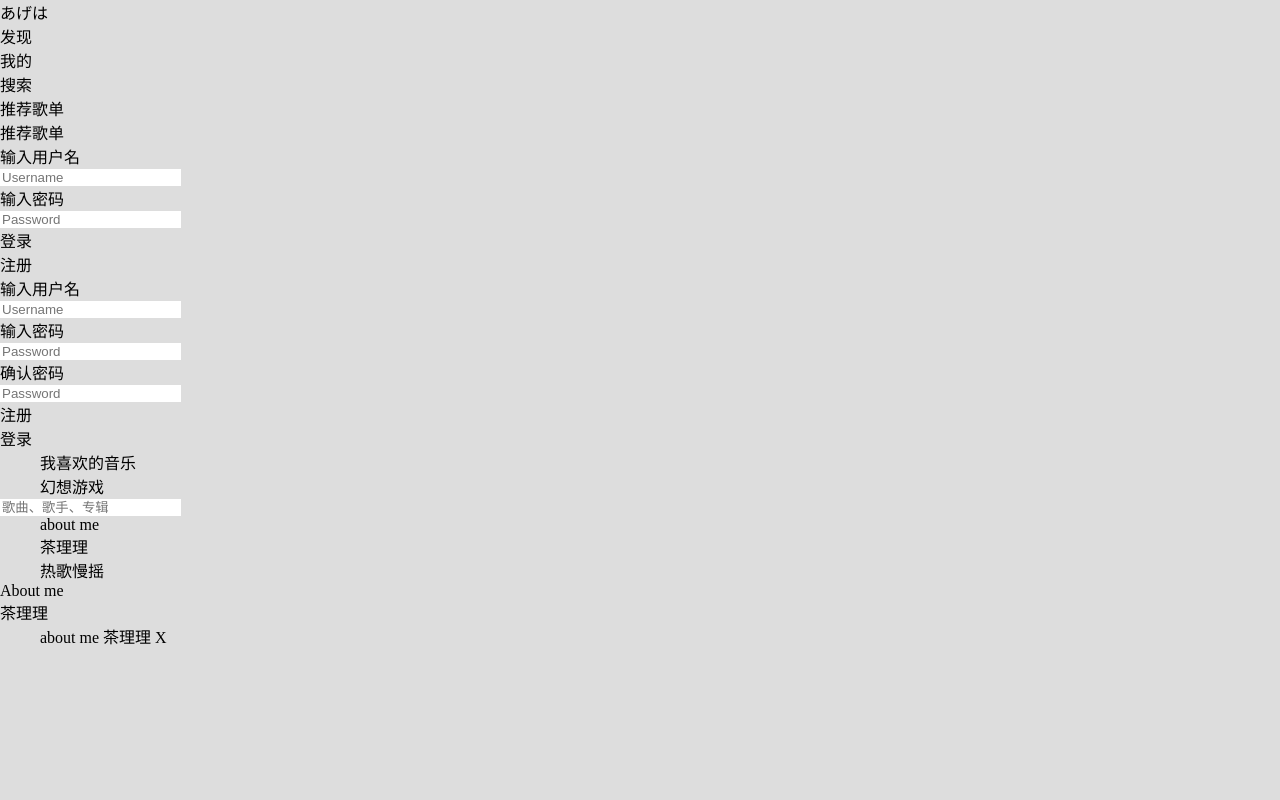
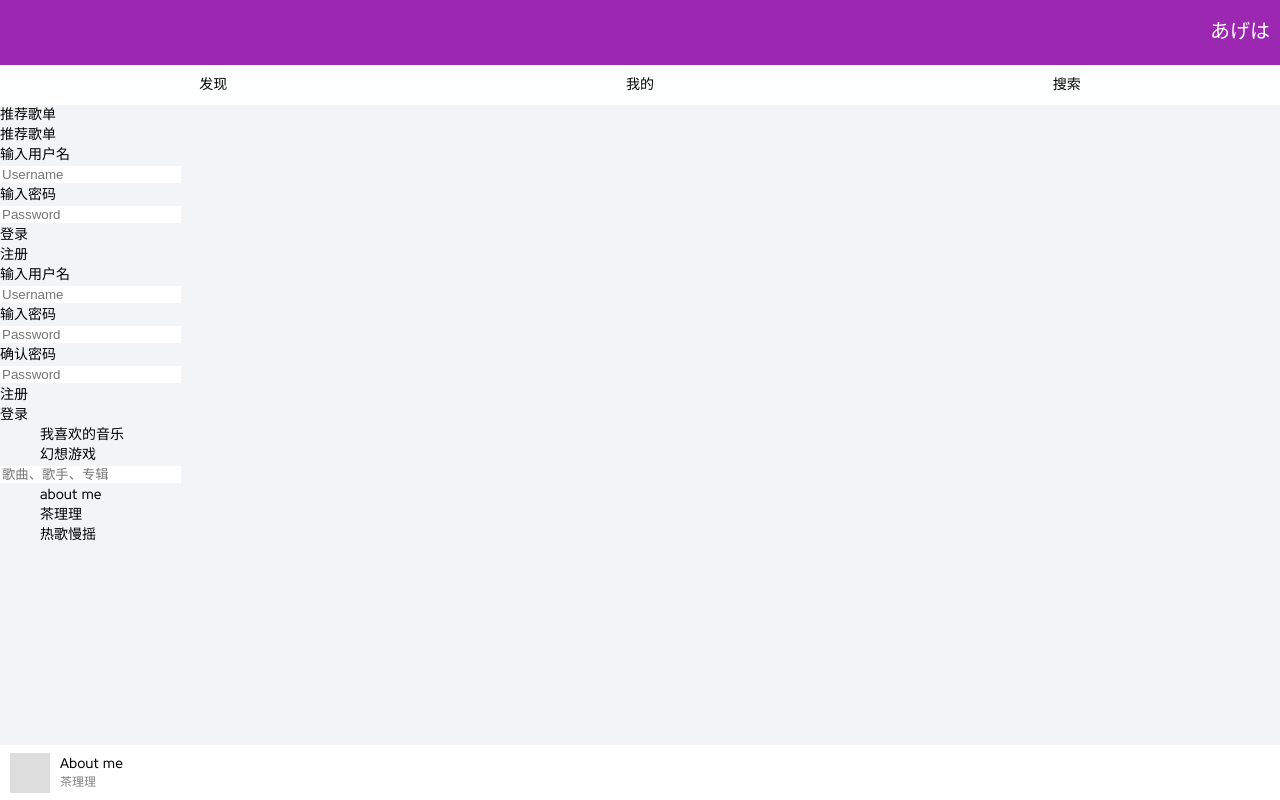
Before and after one commit to ArisAgeha/163music, a website built with webpack: page index.html in a window 1280 px wide. Built offline with Linux system fonts and the light colour scheme.

Commit message:
header and footer - CSS

```diff
--- a/index.html
+++ b/index.html
@@ -113,22 +113,21 @@
             </div>
             <div class="songController">
                 <div class="toggleButton">
-                    <div class="playButton"></div>
+                    <div class="playButton show"></div>
                     <div class="pauseButton"></div>
                 </div>
                 <div class="toplaylistButton"></div>
             </div>
+        </div>
+
         <div class="toplaylistWrapper">
             <ol class="toplaylist">
                 <li>
-                        <div class="toplay-information">
                     <span class="toplay-songName">about me</span>
                     <span class="toplay-artist">茶理理</span>
                     <span class="toplay-deleteButton">X</span>
-                        </div>
                 </li>
             </ol>
-            </div>
         </div>
     </footer>
 <script type="text/javascript" src="dist/js/app.js"></script></body>
--- a/src/css/app.scss
+++ b/src/css/app.scss
@@ -1,7 +1,119 @@
 * {border: 0; margin: 0; box-sizing: border-box;}
 li {list-style: none;}
 a {text-decoration: none; color: inherit;}
+input {outline:none; color: rgb(85, 85, 85);}
+@font-face {
+    font-family: 'core_sans';
+    src: url('../font/core_sans.woff2');
+}
 
 body {
-    background: #ddd;
+    position: absolute;
+    top: 0;
+    left: 0;
+    right: 0;
+    bottom: 0;
+    font-size: 14px;
+    line-height: 1.428;
+    font-family: core_sans,"Avenir Next","Helvetica Neue",Helvetica,Arial,"PingFang SC","Source Han Sans SC","Hiragino Sans GB","Microsoft YaHei","WenQuanYi MicroHei",sans-serif;
+    display: flex;
+    flex-direction: column;
 }
+
+header {
+    height: 105px;
+    .title {
+        height: 65px;
+        background-color: rgb(156,39,176);
+        display: flex;
+        justify-content: space-between;
+        align-items: center;
+        font-size: 20px;
+        color: white;
+        padding: 0 10px;
+    }
+    .tabPanel {
+        display: flex;
+        justify-content: space-around;
+        align-items: center;
+        height: 40px;
+        background-color: rgb(254,255,255);
+
+        display: flex;
+    }
+}
+
+main {
+    height: 77%;
+    background-color: rgb(242,244,245);
+    overflow: auto;
+    flex: 1;
+}
+
+footer {
+    height: 55px;
+    .musicplayer {
+        display: flex;
+        justify-content: space-between;
+        align-items: center;
+        margin-left: 10px;
+        margin-right: 10px;
+        height: 55px;
+
+        .songInformation {
+            height: 45px;
+            width: 80%;
+            display: flex;
+            align-items: center;
+
+            .cover {
+                height: 40px;
+                width: 40px;
+                background-color: #ddd;
+                margin-right: 10px;
+            }
+
+            .songInformation-text {
+                .artist {
+                    color: rgb(128, 128, 128);
+                    font-size: 12px;
+                }
+
+                div {
+                    vertical-align: middle;
+                }
+            }
+        }
+
+        .songController {
+            display: flex;
+            align-items: center;
+            min-width: 100px;
+            height: 45px;
+
+            .toggleButton {
+                height: 40px;
+                width: 40px;
+                margin-right: 10px;
+
+                div {
+                    height: 40px;
+                    display: none;
+                }
+
+                div.show {
+                    display: block;
+                }
+            }
+
+            .toplaylistButton {
+                height: 40px;
+                width: 40px;
+            }
+        }
+    }
+
+    .toplaylistWrapper {
+        display: none;
+    }
+}
```
Also changed, not shown: admin.html (+1 -1 lines), src/index.html (+3 -4 lines), dist/js/app.js. Lines whose indentation alone changed are shown as unchanged.
